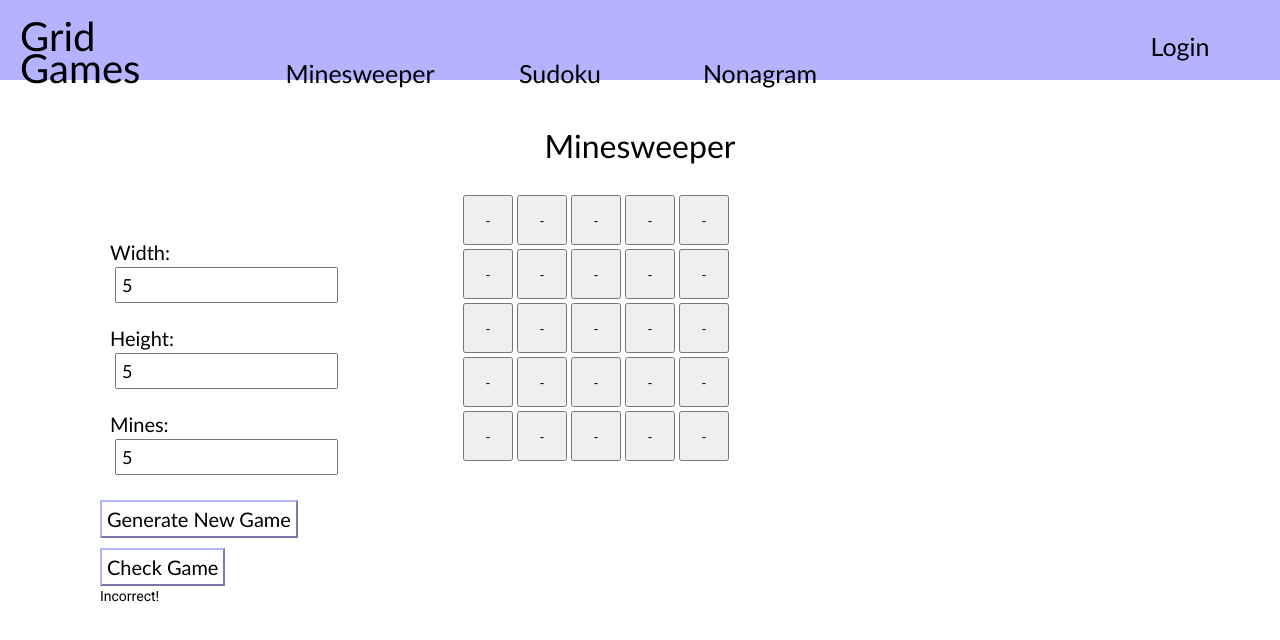
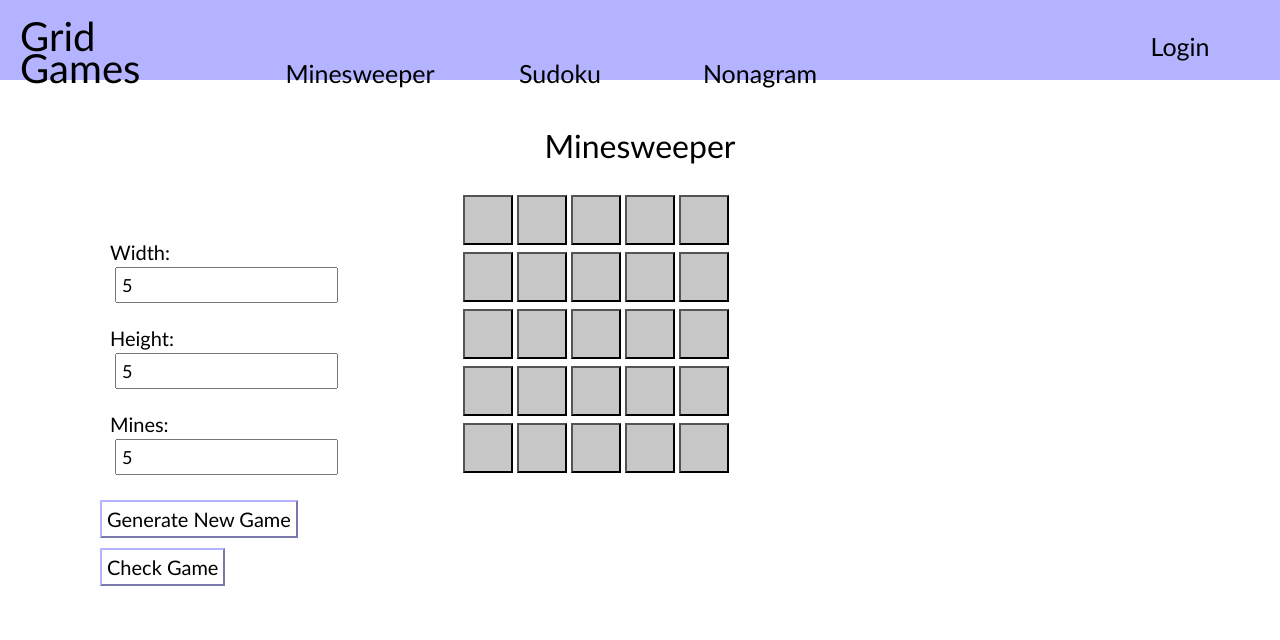
Before and after one commit to MyaDavis5753/Team-Software-Project-K, an Angular app: page /minesweeper in a window 1280 px wide. Both pictures are taken after typing "5", "5", "5" into the empty fields and a click on the button "Generate New Game". Shown: the top 640 px of the page. Built offline with nearby package versions, Linux system fonts and the light colour scheme.

Commit message:
minesweepr updates

```diff
--- a/src/app/minesweeper/minesweeper.component.css
+++ b/src/app/minesweeper/minesweeper.component.css
@@ -121,3 +121,19 @@ input{
     .checkButton:hover {
         background-color: #b3b3ff;
     }
+
+
+tr{
+    margin: 0px;
+}
+
+.cell{
+    font-size: 24px;
+    background-color: rgb(219, 219, 219);
+}
+.hidden{
+    background-color: rgb(199, 199, 199);
+}
+.flagged{
+    color: rgb(199, 23, 23);
+}
--- a/src/app/minesweeper/minesweeper.component.html
+++ b/src/app/minesweeper/minesweeper.component.html
@@ -25,8 +25,6 @@
 			<button class="generatebutton button">Generate New Game</button>
 		</form>
 		<button class="checkButton button" (click)="validate()">Check Game</button>
-		<p class="correct" *ngIf="hasWon == true">Correct!</p>
-		<p class="incorrect" *ngIf="hasWon == false">Incorrect!</p>
 	</div>
 
 	<table style="float:left" id='game' *ngIf="cells">
@@ -35,7 +33,7 @@
 				<td *ngFor="let cell of row; let c = index"
 					(click)="onLClick(r,c)"
 					(contextmenu)="onRClick($event, r, c)">
-						<button class="cell hidden" *ngIf="solution[r][c] == 0">-</button>
+						<button class="cell hidden" *ngIf="solution[r][c] == 0"></button>
 						<button class="cell shown" *ngIf="solution[r][c] == 1">{{cell}}</button>
 						<button class="cell flagged" *ngIf="solution[r][c] == 2 || solution[r][c] == 3">X</button>
 				</td>
```
